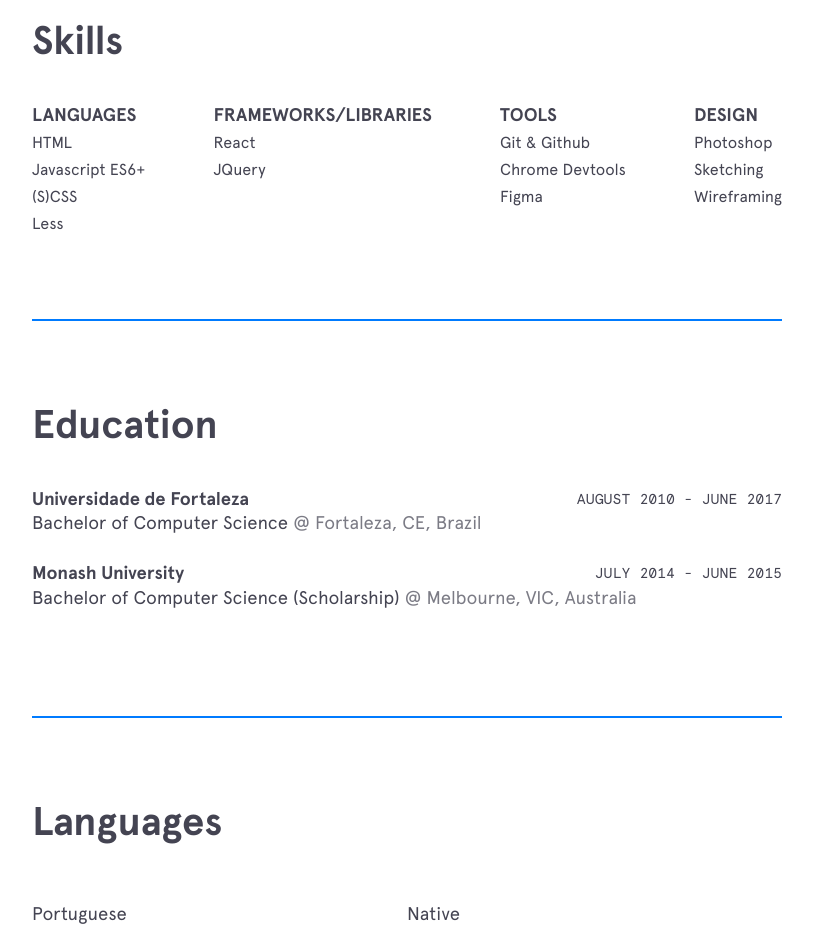
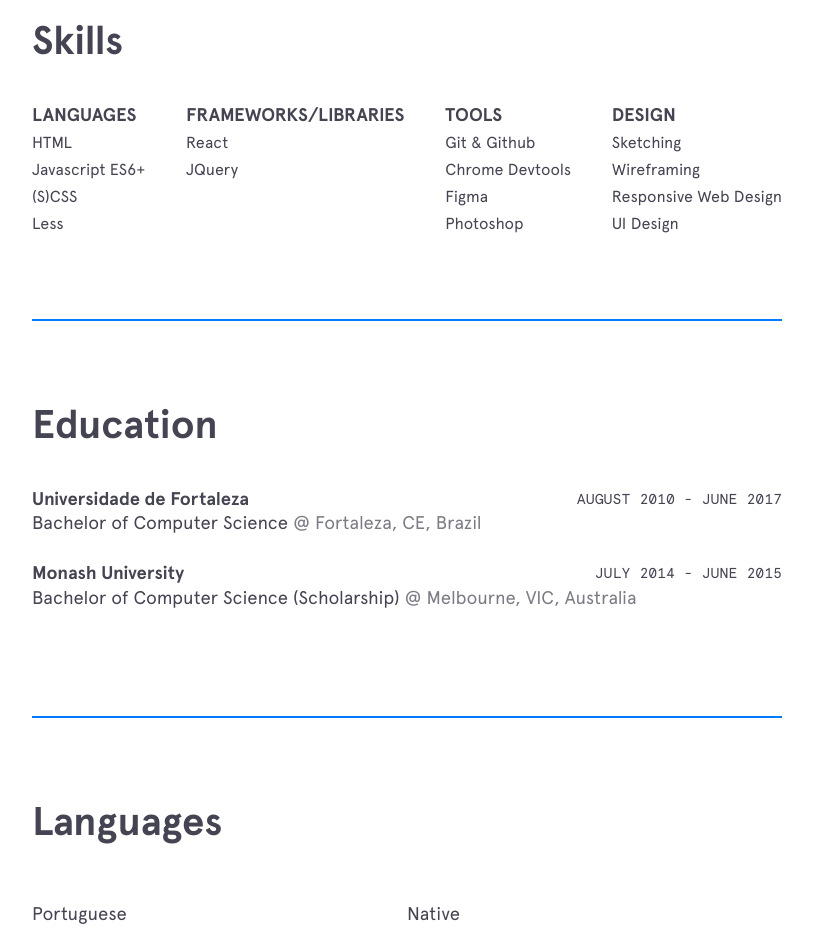
Before and after one commit to msfern/msfern-v1, a React (Create React App) app: page / in a window 1280 px wide. Shown: the part 1080-2008 px from the top of the page, without its empty margins (233-1046 px from the left). Built offline with nearby package versions, Linux system fonts and the light colour scheme.

Commit message:
Updated resume file

```diff
--- a/src/components/HomeContent/index.js
+++ b/src/components/HomeContent/index.js
@@ -64,14 +64,16 @@ const HomeContent = () => (
                     <li className="skill">Git & Github</li>
                     <li className="skill">Chrome Devtools</li>
                     <li className="skill">Figma</li>
+                    <li className="skill">Photoshop</li>
                 </ul>
             </div>
             <div className="skills__category">
                 <p className="skill__label">Design</p>
                 <ul className="skill__list">
-                    <li className="skill">Photoshop</li>
                     <li className="skill">Sketching</li>
                     <li className="skill">Wireframing</li>
+                    <li className="skill">Responsive Web Design</li>
+                    <li className="skill">UI Design</li>
                 </ul>
             </div>
         </div>
```
